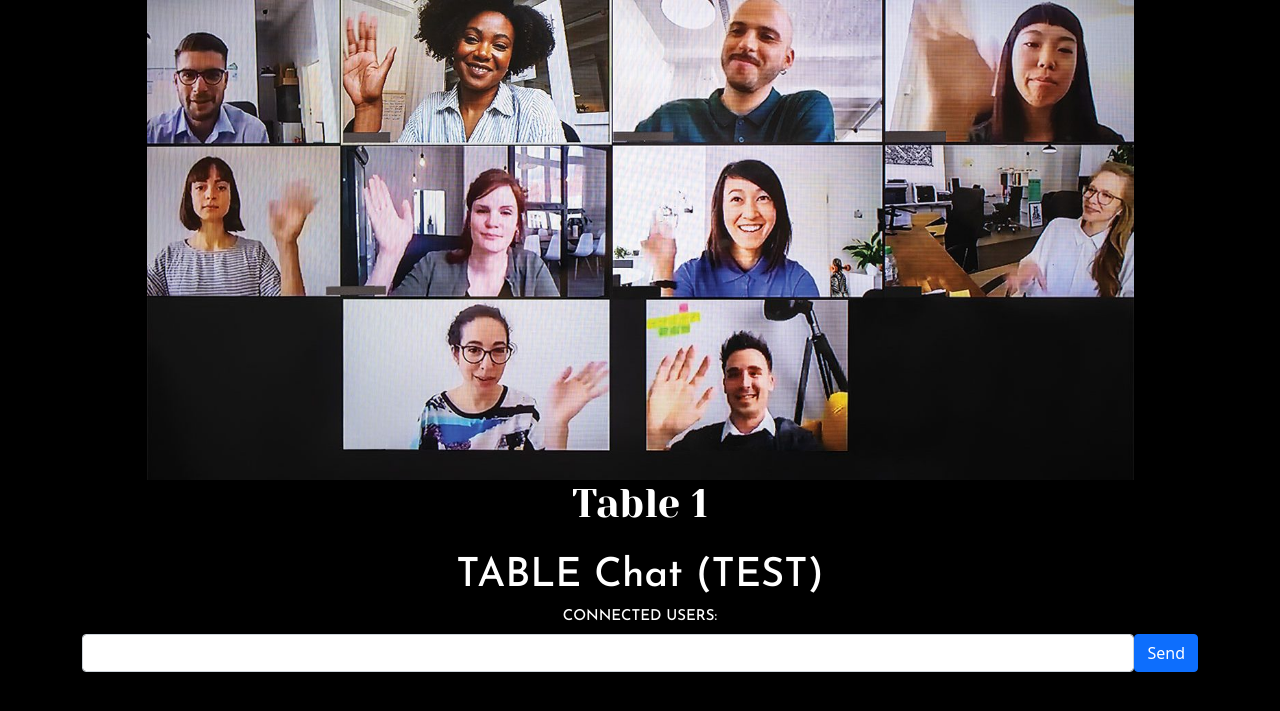
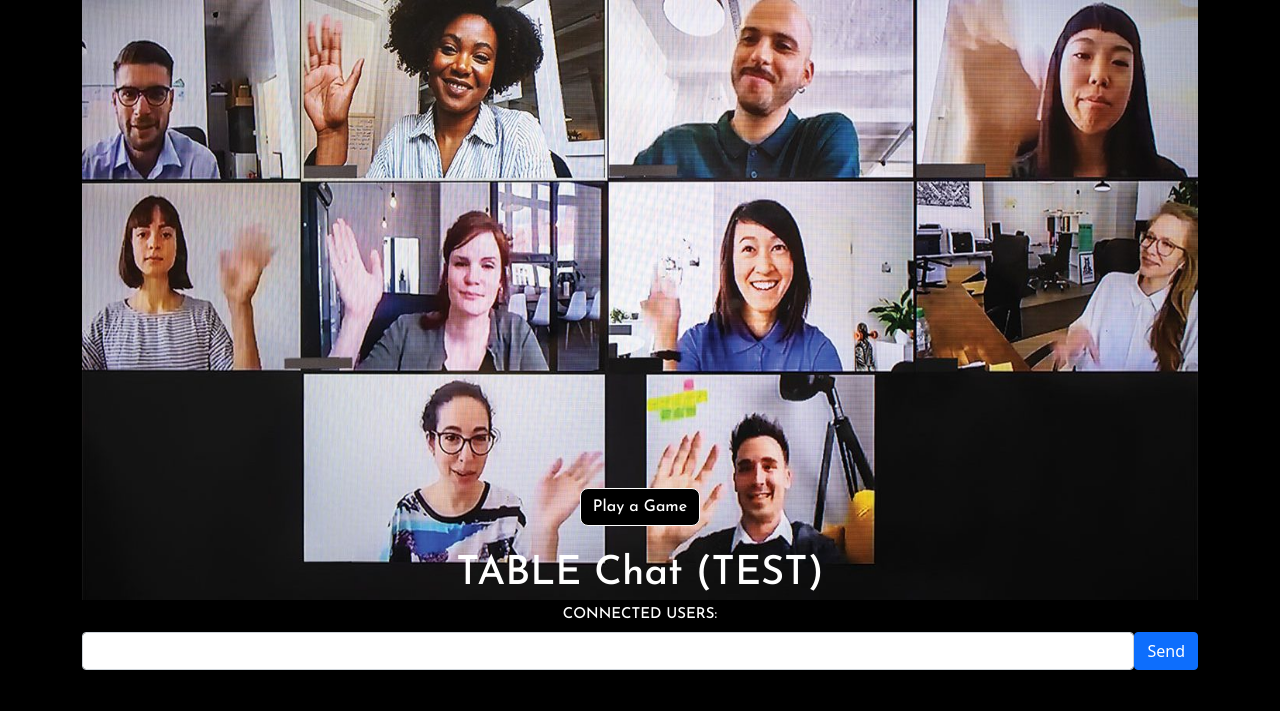
Before and after one commit to hansgsingh/inuman, a Flask app: page /1/1 in a window 1280 px wide. Shown: the top 711 px of the page. Run offline with Flask 2, Linux system fonts and the light colour scheme; data comes from the database, SQL or seed files in the repository; some libraries are stand-ins or nearby versions.

Commit message:
play a game button show_room.html

```diff
--- a/app/package/static/js/show_room.js
+++ b/app/package/static/js/show_room.js
@@ -64,3 +64,17 @@ function checkKey(e){
         msg_input.value = '';
     }
 }
+
+$(document).ready(function() {
+    $('#play-game-button').click(function() {
+        if($('#video-image').attr('src') === '/static/images/table_room.jpg') {
+            $('#video-image').attr('src', '/static/images/poker-game.png')
+            $(this).text('Back')
+        }
+        else {
+            $('#video-image').attr('src', '/static/images/table_room.jpg')
+            $(this).text('Play a Game')
+
+        }
+    })
+})
--- a/app/package/static/styles/show_room.css
+++ b/app/package/static/styles/show_room.css
@@ -4,21 +4,10 @@ body, html {
     color: white;
 }
 
-/* The hero image */
-.videos {
-    /* Use "linear-gradient" to add a darken background effect to the image (photographer.jpg). This will make the text easier to read */
-    background-image:url("/static/images/table_room.jpg");
-
-    /* Set a specific height */
+#videos-container{
     height: 60%;
-
-    /* Position and center the image to scale nicely on all screens */
-    background-position: center;
-    background-repeat: no-repeat;
-    background-size: contain;
-    position: relative;
-  }
-
+    width: 100%;
+}
 
 #table-name {
     font-family: 'Yeseva One', cursive;
@@ -28,8 +17,6 @@ body, html {
 
 #table-chat-title {
     font-family: 'Josefin Sans', sans-serif;
-
-
 
 }
 
@@ -41,3 +28,18 @@ body, html {
     font-style:normal;
 
 }
+
+
+#play-game-button {
+    color: white;
+    border-radius: 8px;
+    background: black;
+    border: 1px solid white;
+    font-family: 'Josefin Sans', sans-serif;
+
+}
+
+#play-game-button:hover {
+    background-color: white;
+    color: black
+}
--- a/app/package/templates/show_room.html
+++ b/app/package/templates/show_room.html
@@ -20,11 +20,15 @@
     <link href="https://fonts.googleapis.com/css2?family=Josefin+Sans:wght@500&family=Montserrat:wght@200&family=Yeseva+One&display=swap" rel="stylesheet">
 </head>
 <body>
-    <div class="videos">
+
+    <div class="container" id="videos-container">
+        <img src="/static/images/table_room.jpg" id="video-image" height="600px" width="100%">
     </div>
 
+    <div class="text-center">
+        <button class="btn mt-2" id="play-game-button">Play a Game</button>
 
-    <h1 class="text-center" id="table-name">{{room.name}}</h1>
+    </div>
 
     <section id="live_chat">
         <div class="container mt-4">
```
Also changed, not shown: app/package/static/images/poker-game.png (added), 1 other file.
